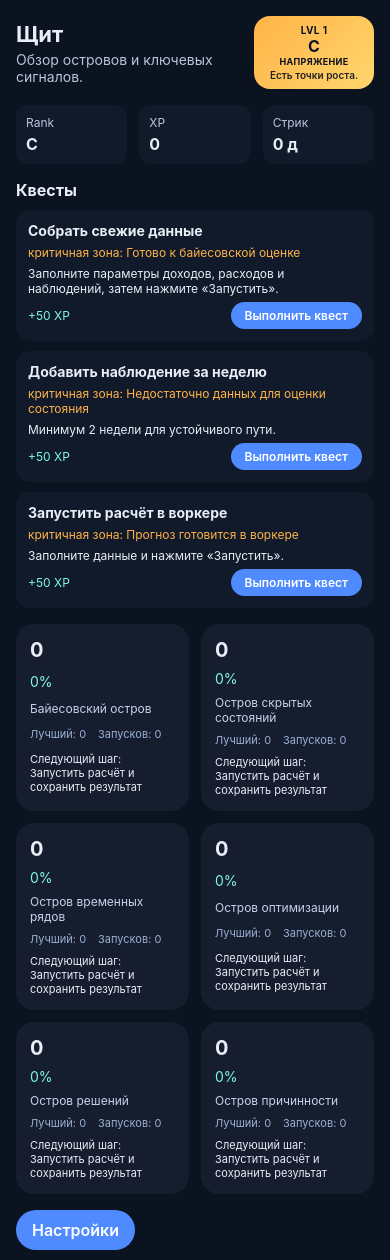
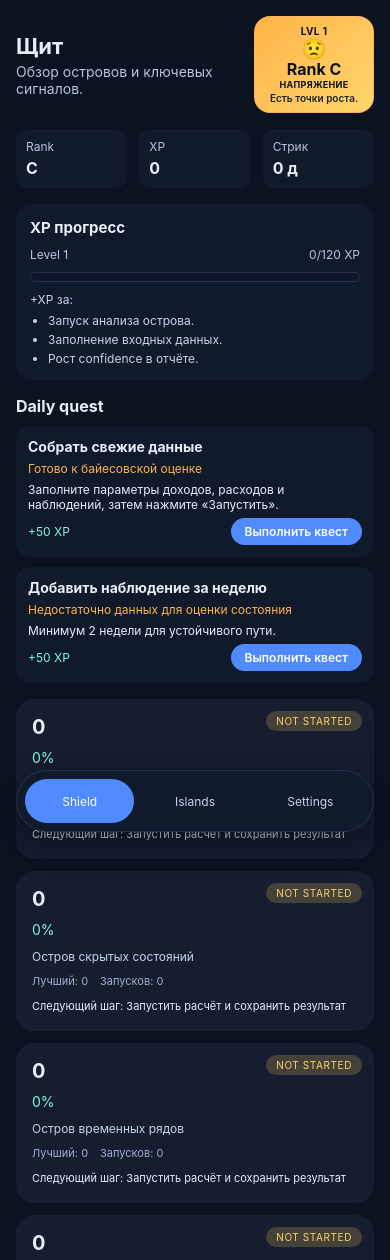
Before and after one commit to viktortown-ui/life-shield_2_0, a website built with Vite: page index.html in a window 390 px wide. Shown: the top 1260 px of the page. Built offline with nearby package versions, Linux system fonts and the light colour scheme.

Commit message:
Enhance shield mobile UX with quests and status

```diff
--- a/src/core/verdict.ts
+++ b/src/core/verdict.ts
@@ -111,7 +111,7 @@ const buildQuest = (
 
 const pickQuests = (reports: IslandReport[]): Quest[] => {
   const ordered = [...reports].sort((a, b) => a.score - b.score);
-  const targetCount = Math.min(3, Math.max(2, ordered.length));
+  const targetCount = Math.min(2, Math.max(1, ordered.length));
   return ordered.slice(0, targetCount).map((report) => {
     const action = pickAction(report);
     return buildQuest(report, action);
--- a/src/styles/main.css
+++ b/src/styles/main.css
@@ -41,7 +41,7 @@ body {
 #app {
   max-width: 430px;
   margin: 0 auto;
-  padding: 16px;
+  padding: 16px 16px 96px;
 }
 
 .screen {
@@ -80,6 +80,7 @@ body {
   color: #0b1220;
   font-weight: 700;
   text-align: center;
+  border: 1px solid transparent;
 }
 
 .avatar--tense {
@@ -88,6 +89,33 @@ body {
 
 .avatar--storm {
   background: linear-gradient(135deg, #ff6b6b, #ff9d6c);
+}
+
+.avatar--rank-s {
+  border-color: rgba(126, 247, 230, 0.6);
+  box-shadow: 0 8px 18px rgba(126, 247, 230, 0.2);
+}
+
+.avatar--rank-a {
+  border-color: rgba(79, 139, 255, 0.6);
+  box-shadow: 0 8px 18px rgba(79, 139, 255, 0.2);
+}
+
+.avatar--rank-b {
+  border-color: rgba(255, 211, 106, 0.5);
+}
+
+.avatar--rank-c {
+  border-color: rgba(255, 164, 101, 0.6);
+}
+
+.avatar--rank-d {
+  border-color: rgba(255, 107, 107, 0.6);
+}
+
+.avatar-face {
+  font-size: 20px;
+  line-height: 1;
 }
 
 .avatar-mark {
@@ -134,21 +162,94 @@ body {
   color: #e8edf6;
 }
 
+.shield-xp {
+  background: #111a2b;
+  border-radius: 16px;
+  padding: 14px;
+  display: grid;
+  gap: 10px;
+}
+
+.shield-xp h2 {
+  margin: 0;
+  font-size: 15px;
+}
+
+.xp-meta {
+  display: flex;
+  justify-content: space-between;
+  font-size: 12px;
+  color: #b8c5dd;
+}
+
+.xp-bar {
+  height: 10px;
+  border-radius: 999px;
+  background: #0f1627;
+  border: 1px solid #24314d;
+  overflow: hidden;
+}
+
+.xp-bar-fill {
+  height: 100%;
+  border-radius: 999px;
+  background: linear-gradient(90deg, #4f8bff, #7ef7e6);
+}
+
+.xp-hints {
+  font-size: 12px;
+  color: #c6d3ec;
+}
+
+.xp-hints ul {
+  margin: 6px 0 0;
+  padding-left: 18px;
+  display: grid;
+  gap: 4px;
+}
+
 .shield-grid {
   display: grid;
-  grid-template-columns: repeat(2, minmax(0, 1fr));
+  grid-template-columns: minmax(0, 1fr);
   gap: 12px;
 }
 
 .shield-tile {
   border-radius: 18px;
-  padding: 14px;
+  padding: 16px;
   background: #151d2e;
   display: grid;
   gap: 8px;
   text-decoration: none;
   color: inherit;
-  min-height: 120px;
+  min-height: 160px;
+  position: relative;
+}
+
+.tile-status {
+  position: absolute;
+  top: 12px;
+  right: 12px;
+  padding: 4px 10px;
+  border-radius: 999px;
+  font-size: 10px;
+  text-transform: uppercase;
+  letter-spacing: 0.6px;
+}
+
+.status--new {
+  background: rgba(255, 211, 106, 0.2);
+  color: #ffd36a;
+}
+
+.status--fresh {
+  background: rgba(126, 247, 230, 0.2);
+  color: #7ef7e6;
+}
+
+.status--stale {
+  background: rgba(255, 107, 107, 0.2);
+  color: #ff6b6b;
 }
 
 .tile-score {
@@ -225,6 +326,40 @@ body {
   gap: 8px;
   font-size: 12px;
   color: #7ef7e6;
+}
+
+.bottom-nav {
+  position: fixed;
+  left: 50%;
+  bottom: 12px;
+  transform: translateX(-50%);
+  width: min(430px, calc(100% - 32px));
+  background: #111a2b;
+  border-radius: 999px;
+  padding: 8px;
+  display: grid;
+  grid-template-columns: repeat(3, minmax(0, 1fr));
+  gap: 6px;
+  border: 1px solid #24314d;
+  box-shadow: 0 12px 30px rgba(3, 7, 18, 0.5);
+  z-index: 20;
+}
+
+.bottom-nav-link {
+  min-height: 44px;
+  border-radius: 999px;
+  display: inline-flex;
+  align-items: center;
+  justify-content: center;
+  font-size: 12px;
+  text-decoration: none;
+  color: #c6d3ec;
+  background: transparent;
+}
+
+.bottom-nav-link.active {
+  background: #4f8bff;
+  color: #fff;
 }
 
 .island-form textarea,
@@ -646,6 +781,17 @@ body {
 
 @media (min-width: 431px) {
   #app {
-    padding: 24px;
+    padding: 24px 24px 110px;
+  }
+
+  .bottom-nav {
+    bottom: 20px;
+    width: min(430px, calc(100% - 48px));
   }
 }
+
+@media (min-width: 520px) {
+  .shield-grid {
+    grid-template-columns: repeat(2, minmax(0, 1fr));
+  }
+}
--- a/src/ui/avatar.ts
+++ b/src/ui/avatar.ts
@@ -6,18 +6,35 @@ const moodStyles: Record<GlobalVerdict['mood'], string> = {
   шторм: 'avatar--storm'
 };
 
+const rankStyles: Record<GlobalVerdict['rank'], string> = {
+  S: 'avatar--rank-s',
+  A: 'avatar--rank-a',
+  B: 'avatar--rank-b',
+  C: 'avatar--rank-c',
+  D: 'avatar--rank-d'
+};
+
 const getMoodPhrase = (verdict: GlobalVerdict) => {
   if (verdict.mood === 'шторм') return 'Нужна стабилизация курса.';
   if (verdict.mood === 'напряжение') return 'Есть точки роста.';
   return 'Спокойное море и темп.';
 };
 
+const getAvatarFace = (verdict: GlobalVerdict) => {
+  if (verdict.rank === 'S') return '😎';
+  if (verdict.rank === 'A') return '🙂';
+  if (verdict.rank === 'B') return '😐';
+  if (verdict.rank === 'C') return '😟';
+  return '😵‍💫';
+};
+
 export const createAvatar = (verdict: GlobalVerdict, level: number) => {
   const wrapper = document.createElement('div');
-  wrapper.className = `avatar ${moodStyles[verdict.mood]}`;
+  wrapper.className = `avatar ${moodStyles[verdict.mood]} ${rankStyles[verdict.rank]}`;
   wrapper.innerHTML = `
     <span class="avatar-level">Lvl ${level}</span>
-    <span class="avatar-mark">${verdict.rank}</span>
+    <span class="avatar-face">${getAvatarFace(verdict)}</span>
+    <span class="avatar-mark">Rank ${verdict.rank}</span>
     <span class="avatar-text">${verdict.mood}</span>
     <span class="avatar-phrase">${getMoodPhrase(verdict)}</span>
   `;
--- a/src/ui/shield.ts
+++ b/src/ui/shield.ts
@@ -1,7 +1,32 @@
 import { islandRegistry } from '../core/registry';
 import { getState } from '../core/store';
 import { buildGlobalVerdict } from '../core/verdict';
+import { IslandReport } from '../core/types';
 import { createAvatar } from './avatar';
+
+const XP_PER_LEVEL = 120;
+const STALE_AFTER_DAYS = 7;
+
+const pickTopAction = (report: IslandReport) => {
+  if (!report.actions?.length) return null;
+  return [...report.actions]
+    .map((action) => ({
+      action,
+      score: action.impact / Math.max(1, action.effort)
+    }))
+    .sort((a, b) => b.score - a.score)[0]?.action;
+};
+
+const getIslandStatus = (lastRunAt: string | null, hasReport: boolean) => {
+  if (!hasReport) return { label: 'not started', tone: 'status--new' };
+  if (!lastRunAt) return { label: 'computed', tone: 'status--fresh' };
+  const diffDays =
+    (Date.now() - new Date(lastRunAt).getTime()) / (1000 * 60 * 60 * 24);
+  if (diffDays >= STALE_AFTER_DAYS) {
+    return { label: 'stale', tone: 'status--stale' };
+  }
+  return { label: 'computed', tone: 'status--fresh' };
+};
 
 export const createShieldScreen = () => {
   const container = document.createElement('div');
@@ -35,6 +60,21 @@ export const createShieldScreen = () => {
     }
   });
   const verdict = buildGlobalVerdict(reports);
+  const dailyQuests = [...reports]
+    .sort((a, b) => a.score - b.score)
+    .slice(0, Math.min(2, Math.max(1, reports.length)))
+    .map((report) => {
+      const action = pickTopAction(report);
+      return {
+        title: action?.title ?? 'Собрать свежие данные',
+        why:
+          report.insights?.find((item) => item.severity !== 'info')?.title ??
+          report.headline,
+        action: action?.description ?? report.summary,
+        rewardXp: Math.max(12, Math.round((100 - report.score) / 2)),
+        sourceId: report.id
+      };
+    });
 
   header.appendChild(createAvatar(verdict, state.level));
 
@@ -55,12 +95,39 @@ export const createShieldScreen = () => {
     </div>
   `;
 
+  const xpBlock = document.createElement('section');
+  xpBlock.className = 'shield-xp';
+  const levelBase = (state.level - 1) * XP_PER_LEVEL;
+  const levelProgress = Math.max(0, state.xp - levelBase);
+  const levelPercent = Math.min(
+    100,
+    Math.round((levelProgress / XP_PER_LEVEL) * 100)
+  );
+  xpBlock.innerHTML = `
+    <h2>XP прогресс</h2>
+    <div class="xp-meta">
+      <span>Level ${state.level}</span>
+      <span>${levelProgress}/${XP_PER_LEVEL} XP</span>
+    </div>
+    <div class="xp-bar">
+      <div class="xp-bar-fill" style="width: ${levelPercent}%"></div>
+    </div>
+    <div class="xp-hints">
+      <span>+XP за:</span>
+      <ul>
+        <li>Запуск анализа острова.</li>
+        <li>Заполнение входных данных.</li>
+        <li>Рост confidence в отчёте.</li>
+      </ul>
+    </div>
+  `;
+
   const quests = document.createElement('section');
   quests.className = 'shield-quests';
   quests.innerHTML = `
-    <h2>Квесты</h2>
+    <h2>Daily quest</h2>
     <div class="quest-list">
-      ${verdict.quests
+      ${dailyQuests
         .map(
           (quest) => `
         <div class="quest-card">
@@ -94,8 +161,10 @@ export const createShieldScreen = () => {
     const progress = islandState.progress;
     const nextStep =
       report?.actions?.[0]?.title ?? 'Запустить расчёт и сохранить результат';
+    const status = getIslandStatus(progress.lastRunAt, Boolean(report));
 
     tile.innerHTML = `
+      <span class="tile-status ${status.tone}">${status.label}</span>
       <div class="tile-score">${score}</div>
       <div class="tile-confidence">${confidence}%</div>
       <div class="tile-headline">${headline}</div>
@@ -115,6 +184,14 @@ export const createShieldScreen = () => {
     <a class="button" href="#/settings">Настройки</a>
   `;
 
-  container.append(header, summary, quests, grid, actions);
+  const bottomNav = document.createElement('nav');
+  bottomNav.className = 'bottom-nav';
+  bottomNav.innerHTML = `
+    <a class="bottom-nav-link active" href="#/">Shield</a>
+    <a class="bottom-nav-link" href="#/island/bayes">Islands</a>
+    <a class="bottom-nav-link" href="#/settings">Settings</a>
+  `;
+
+  container.append(header, summary, xpBlock, quests, grid, actions, bottomNav);
   return container;
 };
```
